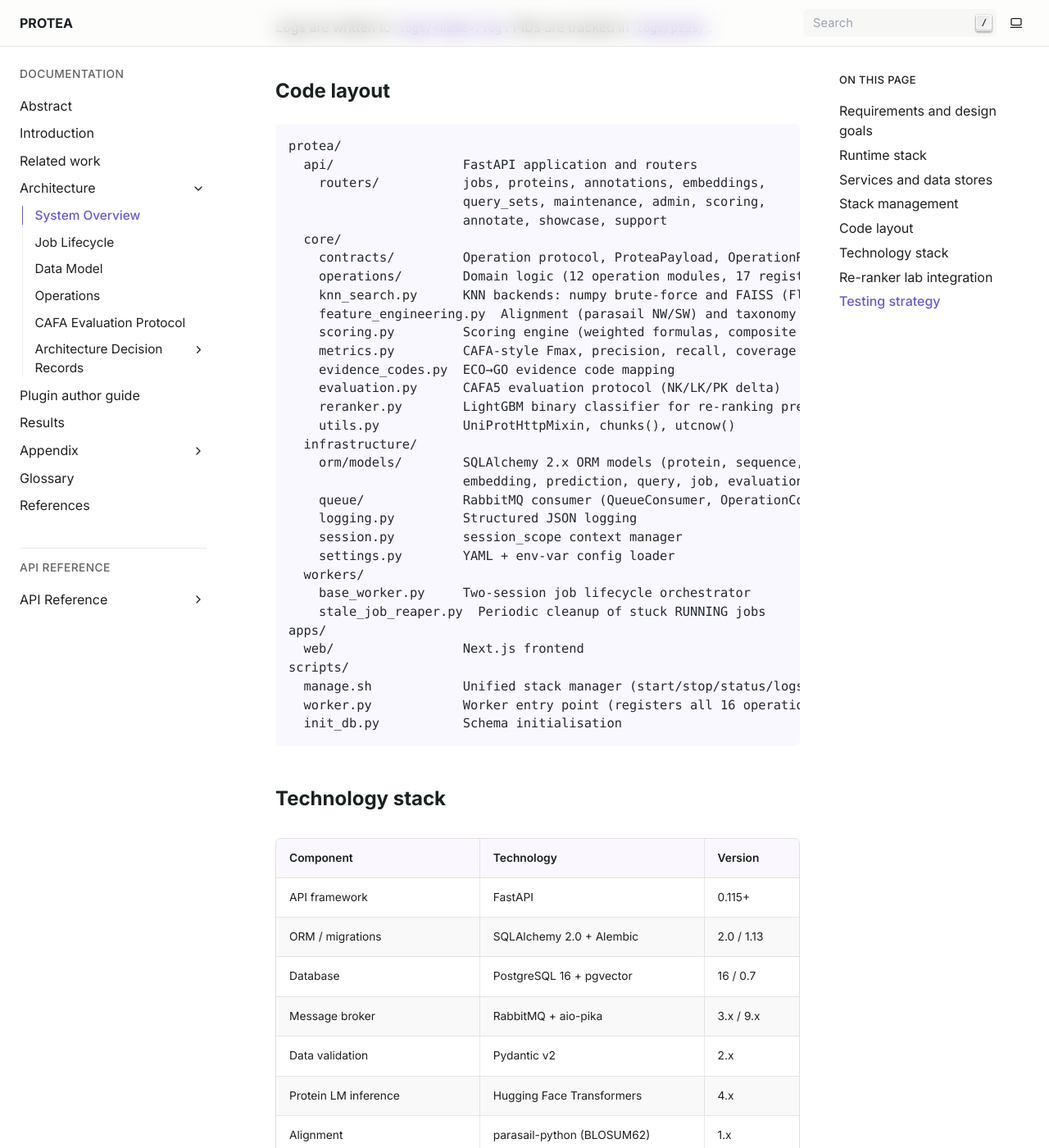
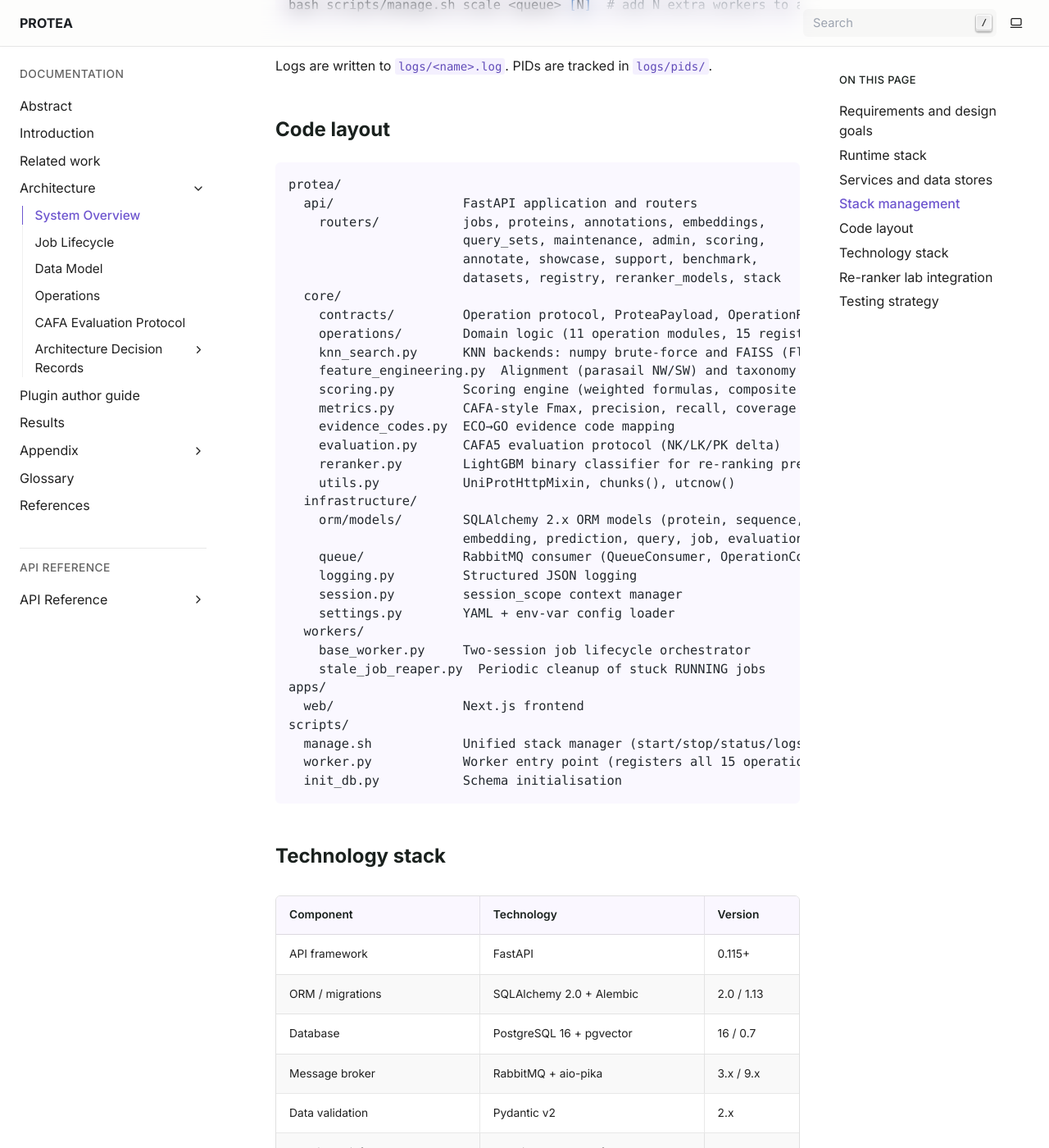
Before and after one commit to frapercan/PROTEA, a Sphinx documentation site: the page built from docs/source/architecture/system_overview.rst, in a window 1280 px wide and 1400 px high, scrolled down 4993 px. Shown: the whole window at 82% size. Built offline with Sphinx 7.4.7, drawn with Linux system fonts in a browser that asks for light colours; some of the changed text lies outside the part shown.

Commit message:
docs(system-overview): sync stale system inventory (queues, routers, operations)
Five drifts in `architecture/system_overview.rst`, all rooted in the
same theme (the file is supposed to be the canonical "what's in the
system" reference but had not been touched since several inventory
changes landed):

1. ASCII queue diagram (lines 40-64) showed only 7 queues; missed
   `protea.training` and `protea.predictions` (both QueueConsumer
   coordinator queues, see `routers/datasets.py:112` and
   `routers/embeddings.py:40`). Added both.

2. Queue routing table (lines 82-116) had the same drift fixed for
   `appendix/configuration.rst` in #97: prose miscredited
   `predict_go_terms (coordinator)` to `protea.jobs` (it routes to
   `protea.predictions`), and `protea.predictions` was missing as a
   row entirely. Removed the wrong entry, added the missing row with
   the same wording used in #97.

3. Code layout router list (lines 198-200) named only 11 routers;
   missed `benchmark`, `datasets`, `registry`, `reranker_models`,
   `stack` — same five #90 added to `reference/api.rst`. Added them.

4. Code layout operation counts (line 203): "12 operation modules,
   17 registered instances" -> "11 operation modules, 15 registered
   instances". The actual non-private modules in
   `protea/core/operations/` are 11; the registry built by
   `build_operation_registry()` returns 15 instances.

5. Worker entry point (line 226): "registers all 16 operations" ->
   "registers all 15 operations". This was the lingering instance
   that PR #93 missed — it touched the prose-level claims in
   introduction.rst, reference/core.rst and architecture/operations.rst
   but not this code-layout caption.

`sphinx-build -W --keep-going -b html docs/source` succeeds with zero
warnings.

```diff
--- a/docs/source/architecture/system_overview.rst
+++ b/docs/source/architecture/system_overview.rst
@@ -197,10 +201,11 @@ Code layout
      api/                 FastAPI application and routers
        routers/           jobs, proteins, annotations, embeddings,
                           query_sets, maintenance, admin, scoring,
-                          annotate, showcase, support
+                          annotate, showcase, support, benchmark,
+                          datasets, registry, reranker_models, stack
      core/
        contracts/         Operation protocol, ProteaPayload, OperationResult
-       operations/        Domain logic (12 operation modules, 17 registered instances)
+       operations/        Domain logic (11 operation modules, 15 registered instances)
        knn_search.py      KNN backends: numpy brute-force and FAISS (Flat/IVFFlat/HNSW)
        feature_engineering.py  Alignment (parasail NW/SW) and taxonomy (ete3 NCBITaxa)
        scoring.py         Scoring engine (weighted formulas, composite scores)
@@ -223,7 +228,7 @@ Code layout
      web/                 Next.js frontend
    scripts/
      manage.sh            Unified stack manager (start/stop/status/logs/scale)
-     worker.py            Worker entry point (registers all 16 operations)
+     worker.py            Worker entry point (registers all 15 operations)
      init_db.py           Schema initialisation
 
 Technology stack
```
Also changed, not shown: other parts of docs/source/architecture/system_overview.rst (+5 -1 lines).
